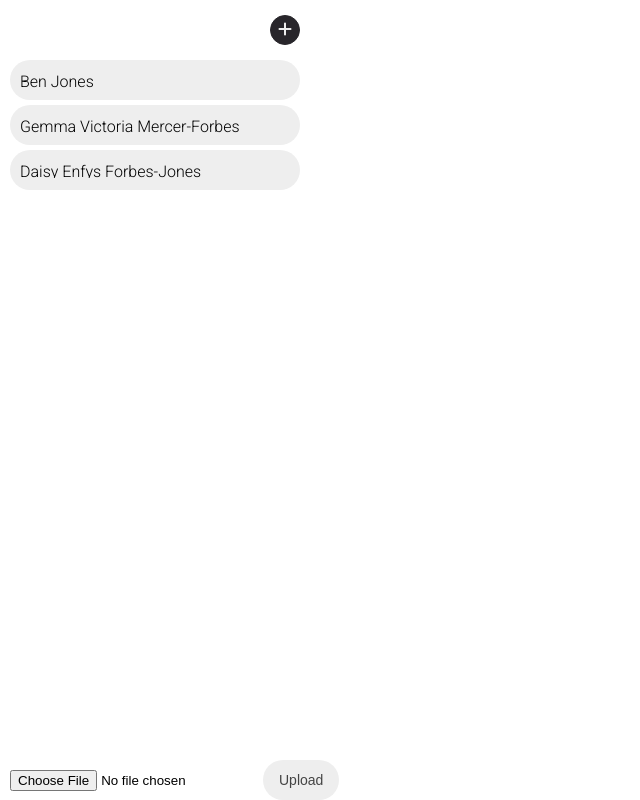
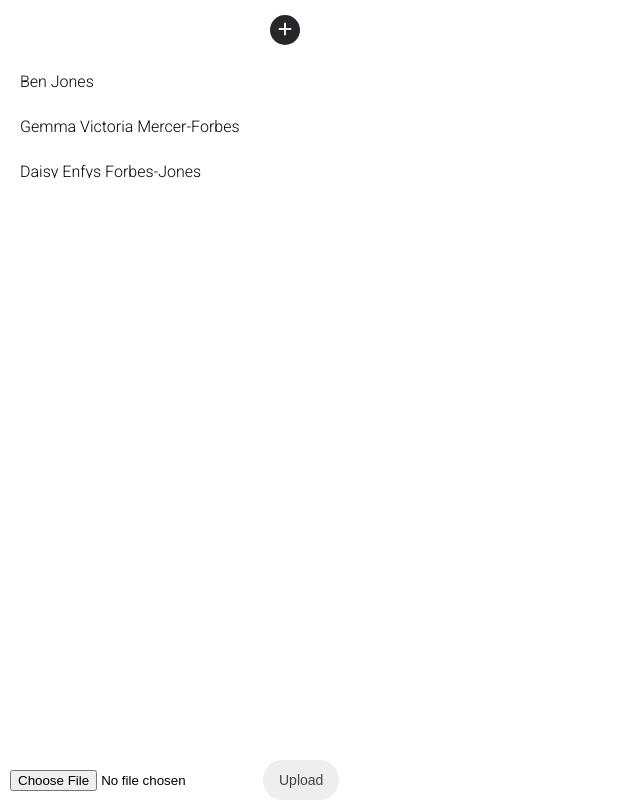
Before and after one commit to fetidd/ScoreOrganiser, a React (Vite) app in the folder scorg/: page / in a window 1280 px wide. Shown: the whole page, without its empty margins (0-640 px from the left). Built offline with nearby package versions, Linux system fonts and the light colour scheme.

Commit message:
mini styling

```diff
--- a/scorg/src/App.css
+++ b/scorg/src/App.css
@@ -38,7 +38,7 @@ ul {
 
 .icon-button {
   margin-left: 5px;
-  border: 1.5px solid #eee;
+  border: none;
   appearance: none;
   background-color: transparent;
   border-radius: 100%;
@@ -137,6 +137,9 @@ ul {
   min-height: 100%;
 }
 #StudentList .student-row {
+  display: flex;
+  align-items: center;
+  height: 30px;
   padding: 5px 10px;
   margin-top: 5px;
   border-radius: 50px;
@@ -149,7 +152,12 @@ ul {
   text-overflow: ellipsis;
 }
 #StudentList .student-row:hover {
+  background-color: #eee;
   cursor: pointer;
+}
+#StudentList .student-row.selected {
+  background-color: #28262b;
+  color: #eee;
 }
 
 #import-csv-area {
@@ -168,16 +176,4 @@ ul {
   gap: 5px;
 }
 
-.snackbar {
-  margin: 0 auto;
-  display: none;
-}
-.snackbar .show {
-  display: flex;
-}
-.snackbar .red {
-  background-color: #ba2525;
-  color: #fff;
-}
-
 /*# sourceMappingURL=App.css.map */
--- a/scorg/src/App.scss
+++ b/scorg/src/App.scss
@@ -1,3 +1,6 @@
+$slate: #28262b;
+$red: #ba2525;
+
 body, html {
     height: 100%;
     width: 100%;
@@ -5,9 +8,6 @@ body, html {
     overflow: hidden;
     font-family: 'Roboto', sans-serif;
 }
-
-$row: #28262b;
-$red: #ba2525;
 
 ul {
     list-style-type: none;
@@ -42,7 +42,7 @@ ul {
 
 .icon-button {
     margin-left: 5px;
-    border: 1.5px solid #eee;
+    border: none;
     appearance: none;
     background-color: transparent;
     border-radius: 100%;
@@ -63,8 +63,8 @@ ul {
     }
 
     &.dark {
-        background-color: $row;
-        border-color: $row;
+        background-color: $slate;
+        border-color: $slate;
     }
 }
 
@@ -146,6 +146,9 @@ ul {
     }
 
     .student-row {
+        display: flex;
+        align-items: center;
+        height: 30px;
         padding: 5px 10px;
         margin-top: 5px;
         border-radius: 50px;
@@ -156,10 +159,16 @@ ul {
             overflow: hidden;
             text-overflow: ellipsis;
         }
-    }
 
-    .student-row:hover {
-        cursor: pointer;
+        &:hover {
+            background-color: #eee;
+            cursor: pointer;
+        }
+
+        &.selected {
+            background-color: $slate;
+            color: #eee;
+        }
     }
 }
 
@@ -178,17 +187,3 @@ ul {
     border: solid 1px cyan;
     gap: 5px;
 }
-
-.snackbar {
-    margin: 0 auto;
-    display: none;
-
-    .show {
-        display: flex;
-    }
-
-    .red {
-        background-color: $red;
-        color: #fff;
-    }
-}
--- a/scorg/src/StudentList/StudentList.tsx
+++ b/scorg/src/StudentList/StudentList.tsx
@@ -61,17 +61,12 @@ export default function StudentList({ students, setStudents, selected, select, g
 
     const rows = students.map(student => {
         const isSelected = student.id === selected;
+        let classes = "student-row"
+        if (isSelected) classes += " selected"
         return (
             <li key={student.id}>
                 <div
-                    style={{
-                        backgroundColor: isSelected ? "#28262b" : "#eee",
-                        color: isSelected ? "white" : "black",
-                        display: "flex",
-                        alignItems: "center",
-                        height: "30px",
-                    }}
-                    className="student-row"
+                    className={classes}
                     onClick={() => {
                         select(student.id)
                     }}
```
Also changed, not shown: scorg/src/StudentList/StudentRow.tsx (added, +62 -0 lines), 1 other file (tests, documents, lock files or other folders).
